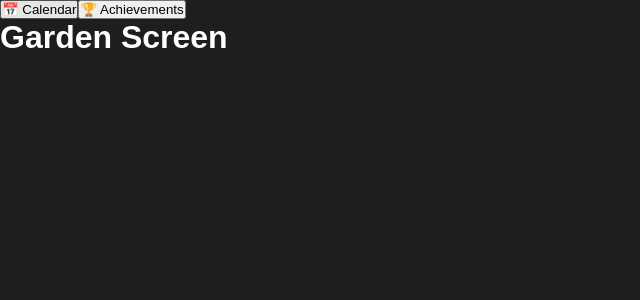
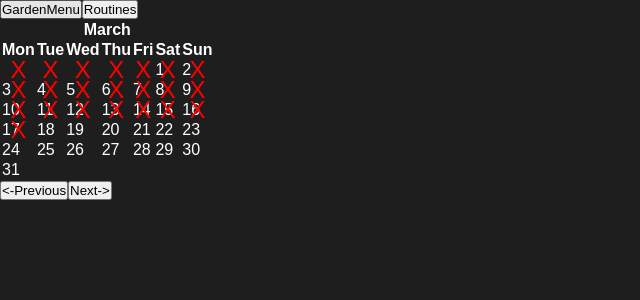
Before and after one commit to zori369/FoxTasks, a React (Vite) app: page /calendar in a window 1280 px wide. Shown: the top 300 px of the page, without its empty margins (0-640 px from the left). Built offline with nearby package versions, Linux system fonts and the light colour scheme.

Commit message:
Calendar screen with some functionality

```diff
--- a/package.json
+++ b/package.json
@@ -14,6 +14,7 @@
     "pixi.js": "^8.8.1",
     "react": "^19.0.0",
     "react-dom": "^19.0.0",
+    "react-router-dom": "^7.3.0",
     "sass": "^1.85.1",
     "zustand": "^5.0.3"
   },
--- a/src/App.tsx
+++ b/src/App.tsx
@@ -1,10 +1,13 @@
+import { Routes, Route } from "react-router-dom";
 import GardenScreen from "./screens/GardenScreen";
+import CalendarScreen from "./screens/CalendarScreen";
 
 function App() {
   return (
-    <div>
-      <GardenScreen />
-    </div>
+    <Routes>
+      <Route path="/" element={<GardenScreen />} />
+      <Route path="/calendar" element={<CalendarScreen />} />
+    </Routes>
   );
 }
 
--- a/src/main.tsx
+++ b/src/main.tsx
@@ -1,10 +1,13 @@
 import { StrictMode } from 'react'
 import { createRoot } from 'react-dom/client'
+import { BrowserRouter } from 'react-router-dom';
 import "./styles/main.scss";
 import App from './App.tsx'
 
 createRoot(document.getElementById('root')!).render(
   <StrictMode>
-    <App />
+    <BrowserRouter>
+      <App />
+    </BrowserRouter>
   </StrictMode>,
 )
--- /dev/null
+++ b/src/screens/CalendarScreen.tsx
@@ -0,0 +1,84 @@
+import { useNavigate } from "react-router-dom";
+import { useState } from "react";
+
+function CalendarScreen() {
+    const navigate = useNavigate();
+
+    const [year, setYear] = useState(new Date().getFullYear());
+    const [month, setMonth] = useState(new Date().getMonth());
+
+    const dayFirst = (new Date(year, month, 1).getDay() + 6) % 7;
+    const dayLast = new Date(year, month + 1, 0).getDate();
+    const today = new Date();
+
+    const isPastDay = (dayNumber: number) => {
+        return (
+          year < today.getFullYear() ||
+          (year === today.getFullYear() && month < today.getMonth()) ||
+          (year === today.getFullYear() && month === today.getMonth() && dayNumber < today.getDate())
+        );
+    };
+
+    const monthsArray:string[] = ["January", "February", "March", "April", "May", "June", "July", "August", "September", "October", "November", "December"];
+
+    return(
+        <div>
+            <div>
+                <button onClick={()=>navigate("/")}>GardenMenu</button>
+                <button>Routines</button>
+            </div>
+            <div>
+                <table>
+                    <thead>
+                        <tr>
+                            <th colSpan={7}>{monthsArray[month]}</th>
+                        </tr>
+                        <tr>
+                            <th colSpan={1}>Mon</th>
+                            <th colSpan={1}>Tue</th>
+                            <th colSpan={1}>Wed</th>
+                            <th colSpan={1}>Thu</th>
+                            <th colSpan={1}>Fri</th>
+                            <th colSpan={1}>Sat</th>
+                            <th colSpan={1}>Sun</th>
+                        </tr>
+                    </thead>
+                    <tbody>
+                    {Array.from({ length: Math.ceil((dayFirst + dayLast) / 7) }).map((_, weekIndex) => (
+                        <tr key={weekIndex}>
+                        {Array.from({ length: 7 }).map((_, dayIndex) => {
+                            const dayNumber = weekIndex * 7 + dayIndex - dayFirst + 1;
+                            return (
+                            <td key={dayIndex} className={isPastDay(dayNumber) ? "past-day" : ""}>
+                                {dayNumber > 0 && dayNumber <= dayLast ? dayNumber : ""}
+                            </td>
+                            );
+                        })}
+                        </tr>
+                    ))}
+                    </tbody>
+                </table>
+            </div>
+            <div>
+                <button onClick={() => {
+                            if (month === 0) {
+                                setMonth(11);
+                                setYear(year - 1);
+                            } else {
+                                setMonth(month - 1);
+                            }
+                            }}>&lt;-Previous</button>
+                <button onClick={() => {
+                            if (month === 11) {
+                                setMonth(0);
+                                setYear(year + 1);
+                            } else {
+                                setMonth(month + 1);
+                            }
+                            }}>Next-&gt;</button>
+            </div>
+        </div>
+    );
+}
+
+export default CalendarScreen;
--- a/src/screens/GardenScreen.tsx
+++ b/src/screens/GardenScreen.tsx
@@ -1,11 +1,13 @@
+import { useNavigate } from "react-router-dom";
 import GardenCarousel from "../components/GardenCarousel";
 
 function GardenScreen() {
+  const navigate = useNavigate();
   return (
     <div>
       <div>
-        <button>📅 Calendar</button>
         <button>🏆 Achievements</button>
+        <button onClick={()=>navigate("/calendar")}>📅 Calendar</button>
       </div>
       <h1>Garden Screen</h1>
       <GardenCarousel />
--- /dev/null
+++ b/src/styles/calendar.scss
@@ -0,0 +1,14 @@
+.past-day {
+    position: relative;
+
+    &::after {
+      content: "X"; // Placeholder for now
+      position: absolute;
+      top: 50%;
+      left: 50%;
+      transform: translate(-50%, -50%);
+      font-size: 1.5rem;
+      color: red; // Change color if needed
+      pointer-events: none; // Prevent interference with clicks
+    }
+  }
--- a/src/styles/main.scss
+++ b/src/styles/main.scss
@@ -1,2 +1,3 @@
-@import "variables";
-@import "global";
+@import "_variables";
+@import "_global";
+@import "calendar";
```
Also changed, not shown: 1 other file (tests, documents, lock files or other folders).
